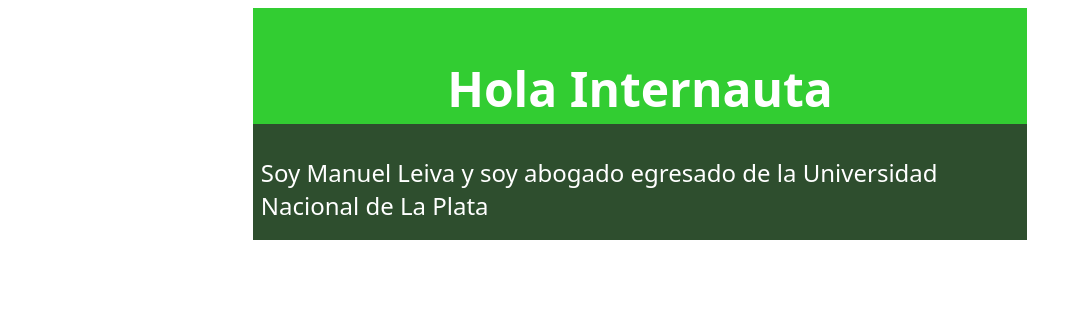
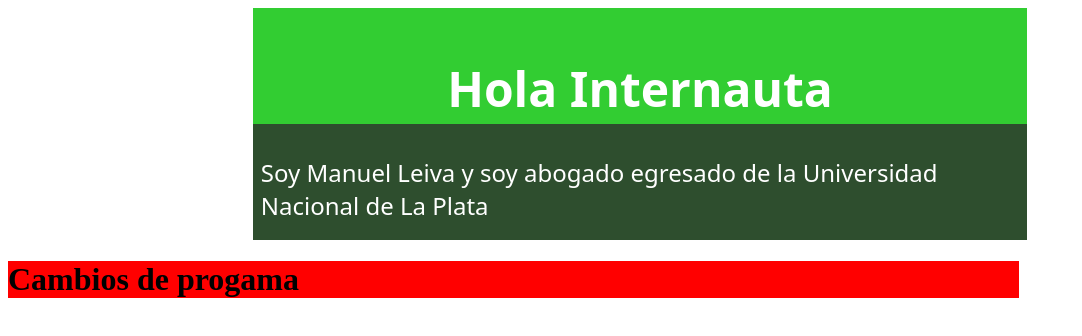
Before and after one commit to ManuLeivaDiaz/Probando-Ramas-y-Merge, a plain HTML site: page index.html in a window 1280 px wide. Shown: the whole page, without its empty margins (0-1082 px from the left). Drawn offline with Linux system fonts and the light colour scheme.

Commit message:
Envio Cambio

```diff
--- a/estilos.css
+++ b/estilos.css
@@ -21,3 +21,7 @@
     margin-bottom: 0;
     padding: 8px;
 }
+h1 {
+    background-color: red;
+    width: 80%;
+}
--- a/index.html
+++ b/index.html
@@ -15,5 +15,6 @@
         <p>Soy Manuel Leiva y soy abogado egresado de la Universidad Nacional de La Plata</p>
     </div>
 
+    <h1>Cambios de progama</h1>
 </body>
 </html>
```
